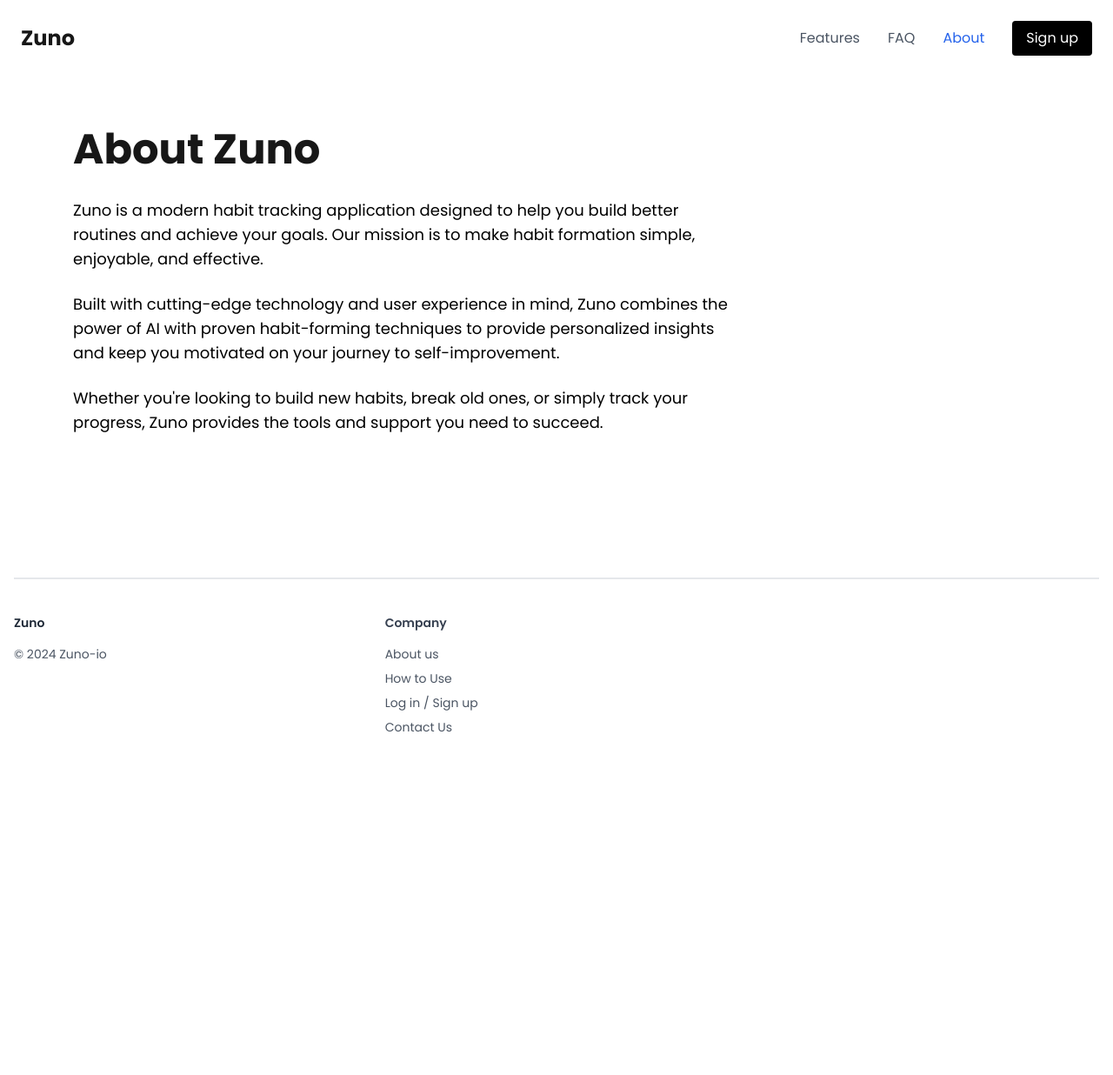
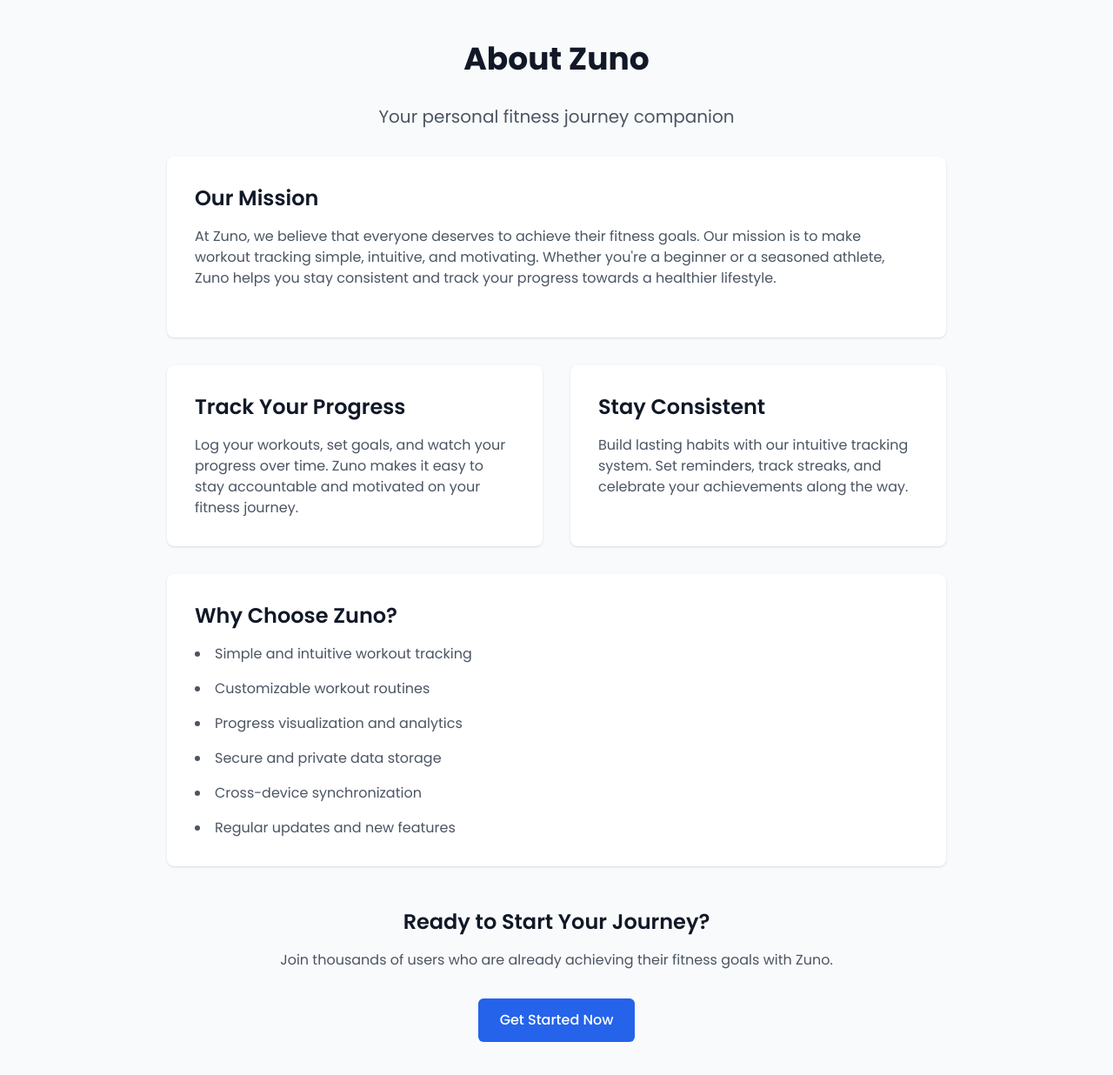
Before and after one commit to gyimadu/habit-tracker, a Next.js app: page /about in a window 1280 px wide. Shown: the top 1236 px of the page at 87% size. Before the commit the page ends 910 px from the top, so only its background shows below. Built offline with nearby package versions, Linux system fonts and the light colour scheme; no server answers.

Commit message:
updated about us page

```diff
--- a/src/app/about/page.tsx
+++ b/src/app/about/page.tsx
@@ -4,32 +4,72 @@ import React from 'react';
 import NavBar from '@/components/NavBar';
 import Footer from '@/components/Footer';
 
-export default function About() {
+const About = () => {
   return (
-    <div>
-      <NavBar />
+    <div className="min-h-screen bg-gray-50 py-12 px-4 sm:px-6 lg:px-8">
+      <div className="max-w-4xl mx-auto">
+        <div className="text-center">
+          <h1 className="text-4xl font-bold text-gray-900 mb-8">About Zuno</h1>
+          <p className="text-xl text-gray-600 mb-8">
+            Your personal fitness journey companion
+          </p>
+        </div>
 
-      <main className="container mx-auto p-5 max-w-6xl">
-        <div className="mt-32 mb-20 px-4 md:px-0">
-          <h1 className="text-4xl md:text-5xl font-bold mb-8">About Zuno</h1>
+        <div className="bg-white shadow rounded-lg p-8 mb-8">
+          <h2 className="text-2xl font-semibold text-gray-900 mb-4">Our Mission</h2>
+          <p className="text-gray-600 mb-6">
+            At Zuno, we believe that everyone deserves to achieve their fitness goals.
+            Our mission is to make workout tracking simple, intuitive, and motivating.
+            Whether you're a beginner or a seasoned athlete, Zuno helps you stay consistent
+            and track your progress towards a healthier lifestyle.
+          </p>
+        </div>
 
-          <div className="max-w-3xl space-y-6">
-            <p className="text-black text-lg">
-              Zuno is a modern habit tracking application designed to help you build better routines and achieve your goals. Our mission is to make habit formation simple, enjoyable, and effective.
+        <div className="grid md:grid-cols-2 gap-8 mb-8">
+          <div className="bg-white shadow rounded-lg p-8">
+            <h2 className="text-2xl font-semibold text-gray-900 mb-4">Track Your Progress</h2>
+            <p className="text-gray-600">
+              Log your workouts, set goals, and watch your progress over time.
+              Zuno makes it easy to stay accountable and motivated on your fitness journey.
             </p>
+          </div>
 
-            <p className="text-black text-lg">
-              Built with cutting-edge technology and user experience in mind, Zuno combines the power of AI with proven habit-forming techniques to provide personalized insights and keep you motivated on your journey to self-improvement.
-            </p>
-
-            <p className="text-black text-lg">
-              Whether you&apos;re looking to build new habits, break old ones, or simply track your progress, Zuno provides the tools and support you need to succeed.
+          <div className="bg-white shadow rounded-lg p-8">
+            <h2 className="text-2xl font-semibold text-gray-900 mb-4">Stay Consistent</h2>
+            <p className="text-gray-600">
+              Build lasting habits with our intuitive tracking system.
+              Set reminders, track streaks, and celebrate your achievements along the way.
             </p>
           </div>
         </div>
-      </main>
 
-      <Footer />
+        <div className="bg-white shadow rounded-lg p-8">
+          <h2 className="text-2xl font-semibold text-gray-900 mb-4">Why Choose Zuno?</h2>
+          <ul className="list-disc list-inside text-gray-600 space-y-4">
+            <li>Simple and intuitive workout tracking</li>
+            <li>Customizable workout routines</li>
+            <li>Progress visualization and analytics</li>
+            <li>Secure and private data storage</li>
+            <li>Cross-device synchronization</li>
+            <li>Regular updates and new features</li>
+          </ul>
+        </div>
+
+        <div className="mt-12 text-center">
+          <h2 className="text-2xl font-semibold text-gray-900 mb-4">Ready to Start Your Journey?</h2>
+          <p className="text-gray-600 mb-8">
+            Join thousands of users who are already achieving their fitness goals with Zuno.
+          </p>
+          <a
+            href="/auth/signup"
+            className="inline-flex items-center px-6 py-3 border border-transparent text-base font-medium rounded-md text-white bg-blue-600 hover:bg-blue-700"
+          >
+            Get Started Now
+          </a>
+        </div>
+      </div>
     </div>
   );
-}
+};
+
+export default About;
--- a/src/components/NavBar.tsx
+++ b/src/components/NavBar.tsx
@@ -132,7 +132,7 @@ export default function NavBar() {
             ) : (
               <Link
                 href="/auth/signup"
-                className="px-4 py-2 bg-blue-600 text-white rounded hover:bg-blue-700 transition-colors text-left"
+                className="px-4 py-2 bg-black text-white rounded hover:bg-gray-800 transition-colors text-left"
                 onClick={() => setIsMenuOpen(false)}
               >
                 Sign up
```
